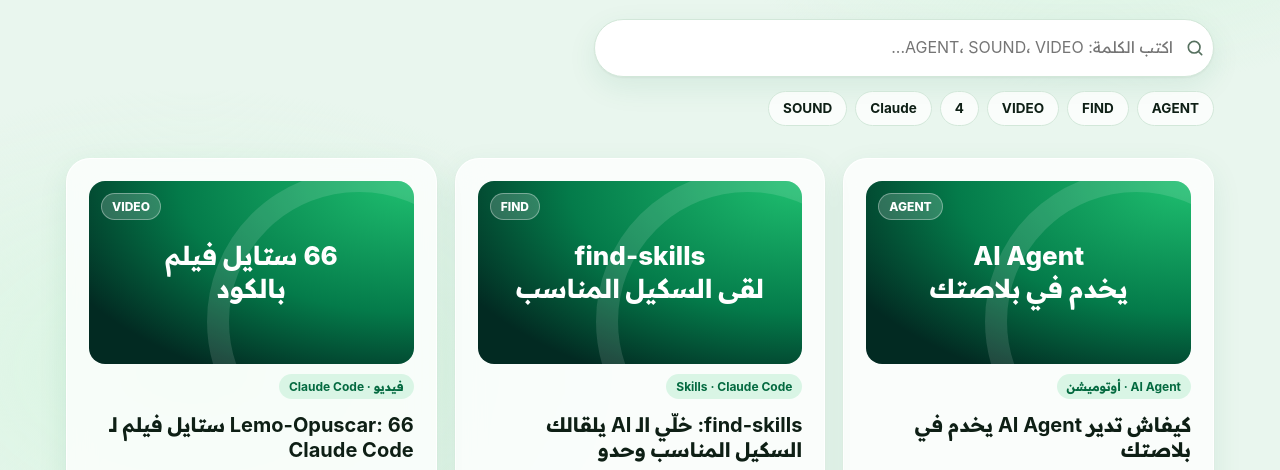
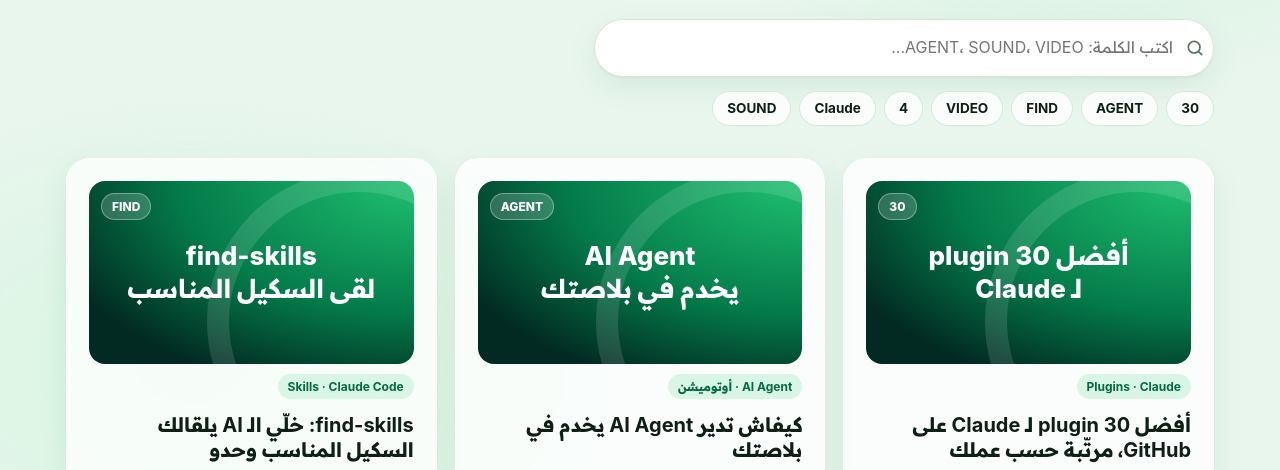
Before and after one commit to hguhdfgh/one-for-all-dz, a plain HTML site: page blog/index.html in a window 1280 px wide. Shown: the part 311-781 px from the top of the page. Drawn offline with Linux system fonts and the light colour scheme; files that its build step writes are made by us from their sources.

Commit message:
Publish best 30 Claude plugins post: drop noindex, list in blog
Co-Authored-By: Claude Opus 5.5 <noreply@anthropic.com>
Claude-Session: https://claude.ai/code/session_01MsDokL52vy2NtguD5y1mxY

```diff
--- a/assets/blog-posts.js
+++ b/assets/blog-posts.js
@@ -1,5 +1,13 @@
 /* blog-posts.js - list of blog posts, newest first (used for "related posts"). Add new posts at the top. */
 window.BLOG_POSTS = [
+{
+"slug": "best-30-claude-plugins",
+"kw": "30",
+"tag": "Plugins · Claude",
+"title": "أفضل 30 plugin لـ Claude على GitHub، مرتّبة حسب عملك",
+"desc": "30 plugin ومهارة لـ Claude في خمسة أقسام: البرمجة، البحث والفهم، توفير الـ tokens، التصميم، والكتابة والفيديو.",
+"cover": "أفضل 30 plugin<br>لـ Claude"
+},
 {
 "slug": "ai-agent",
 "kw": "AGENT",
--- a/blog/index.html
+++ b/blog/index.html
@@ -38,6 +38,8 @@
 <div class="bl-kws" id="blkws"></div>
 </div></section>
 <section class="bl-list" style="padding:0"><div class="wrap"><div class="bl-grid" id="blgrid">
+<a class="bl-card" href="/blog/best-30-claude-plugins"><div class="cv"><span>أفضل 30 plugin<br>لـ Claude</span><i class="ltr">30</i></div>
+<span class="bl-tag" style="align-self:flex-start">Plugins · Claude</span><h2>أفضل 30 plugin لـ Claude على GitHub، مرتّبة حسب عملك</h2><p>30 plugin ومهارة لـ Claude في خمسة أقسام: البرمجة، البحث والفهم، توفير الـ tokens، التصميم، والكتابة والفيديو. اختر صفًّا واحدًا يناسب عملك.</p></a>
 <a class="bl-card" href="/blog/ai-agent.html"><div class="cv"><span>AI Agent<br>يخدم في بلاصتك</span><i class="ltr">AGENT</i></div>
 <span class="bl-tag" style="align-self:flex-start">AI Agent · أوتوميشن</span><h2>كيفاش تدير AI Agent يخدم في بلاصتك</h2><p>Claude مربوط بالأدوات تاعك يخدم 4 خدمات: الرسائل والطلبيات، جدولة المحتوى، متابعة الإعلانات والتنظيم اليومي. الخطوات والبرومتات جاهزين.</p></a>
 <a class="bl-card" href="/blog/find-skills.html"><div class="cv"><span>find-skills<br>لقى السكيل المناسب</span><i class="ltr">FIND</i></div>
```
Also changed, not shown: blog/best-30-claude-plugins.html (+0 -2 lines).
